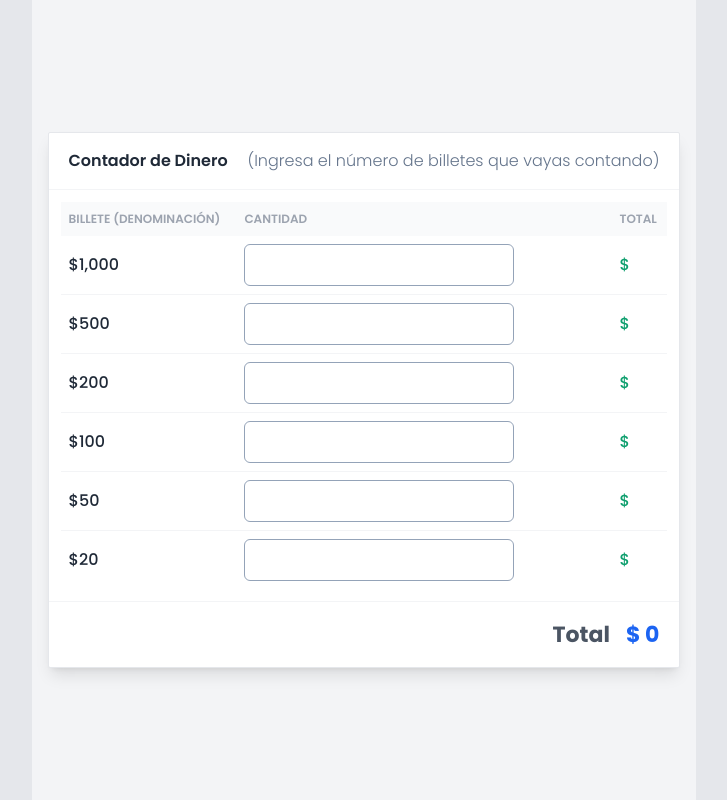
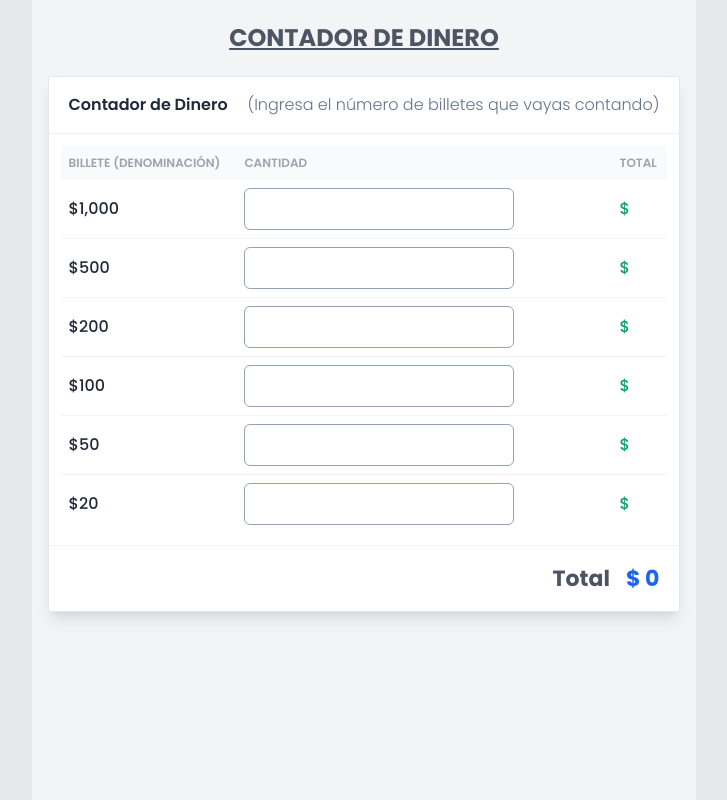
Before and after one commit to pakomercado0517/portfolio_2.0, a React (Vite) app: page /counter in a window 1280 px wide. Shown: the top 800 px of the page, without its empty margins (292-1019 px from the left). Built offline with nearby package versions, Linux system fonts and the light colour scheme; what tailwindcss-animated would draw is missing.

Commit message:
style change on counter money page

```diff
--- a/src/pages/MoneyCounter.jsx
+++ b/src/pages/MoneyCounter.jsx
@@ -43,7 +43,10 @@ function MoneyCounter() {
       className="max-w-screen h-screen bg-gray-100 px-4 text-gray-600 antialiased"
       x-data="app"
     >
-      <div className="flex h-full flex-col justify-center">
+      <div className="flex h-full flex-col justify-start">
+        <h1 className="my-5 text-center text-3xl font-bold uppercase text-gray-600 underline">
+          Contador de dinero
+        </h1>
         {/* <!-- Table --> */}
         <div className="mx-auto w-full max-w-2xl rounded-sm border border-gray-200 bg-white shadow-lg">
           <header className="border-b border-gray-100 px-5 py-4">
```
